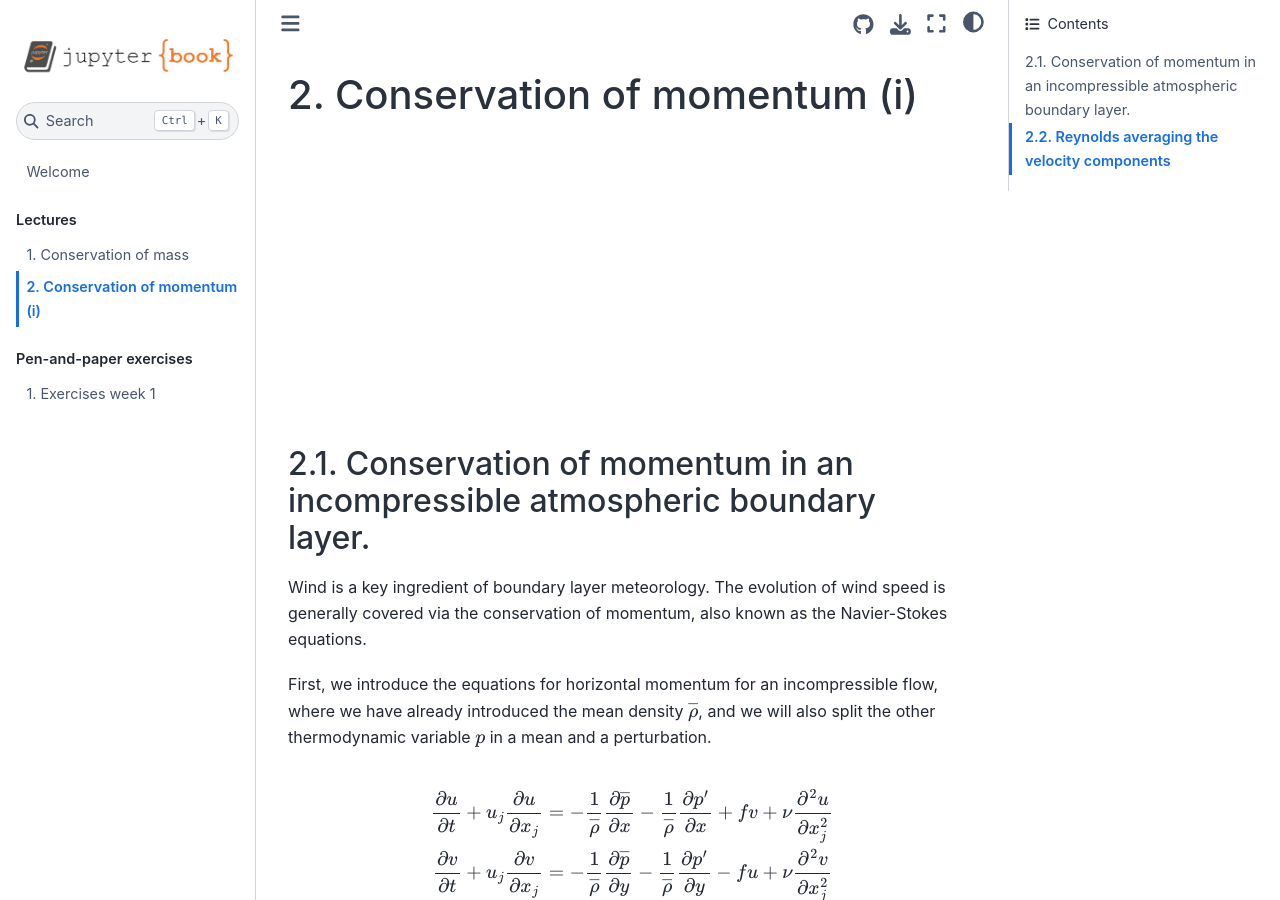
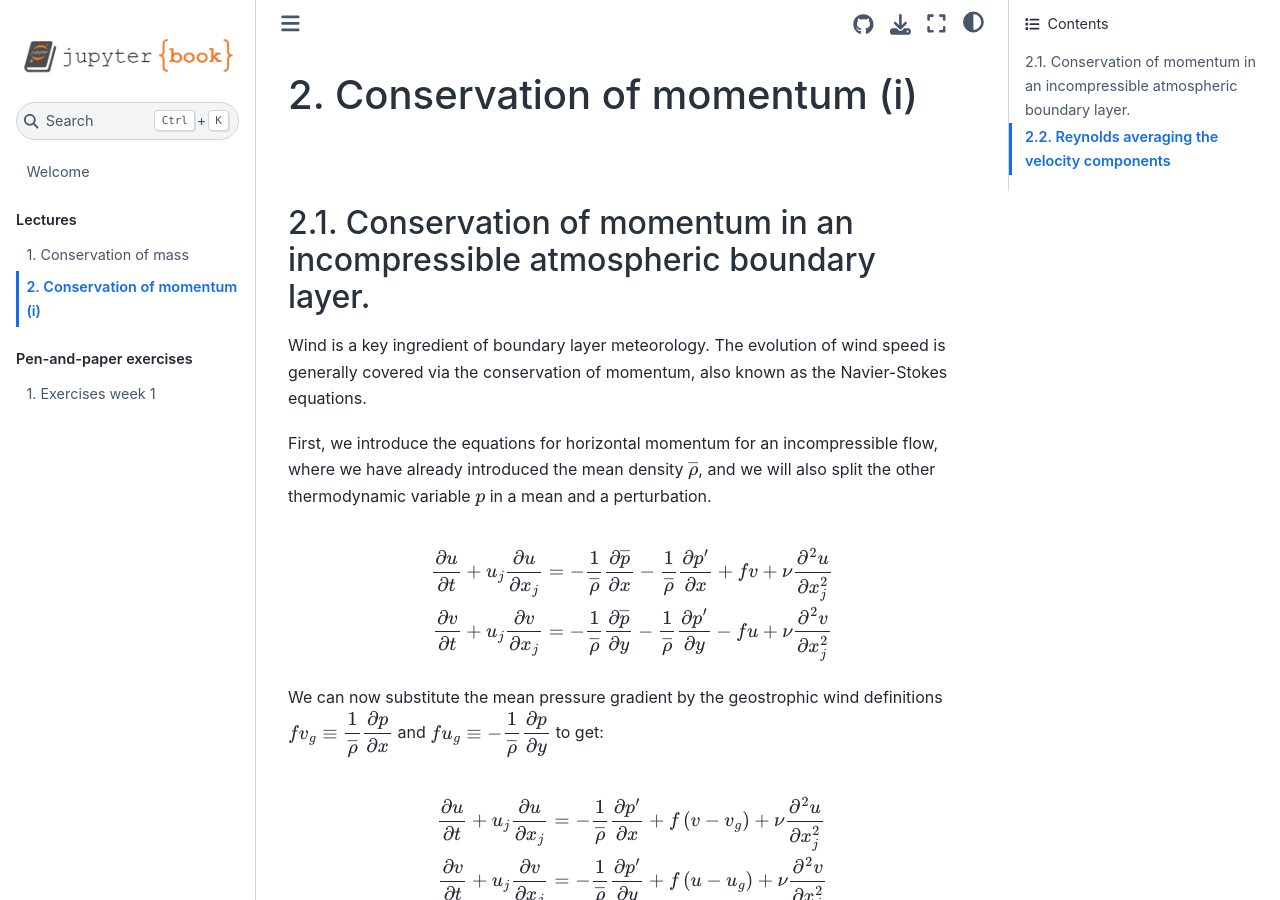
Before and after one commit to boundary-layer-meteo/boundary-layer-meteo.github.io, a Jupyter Book: the page built from lectures/2_momentum_i.md, in a window 1280 px wide and 900 px high. Built offline with Jupyter Book 1.0.4 settings and Sphinx 7.4.7 and the Sphinx Book theme 1.1.4, drawn with Linux system fonts in a browser that asks for light colours.

Commit message:
Small edit to document.

```diff
--- a/_config.yml
+++ b/_config.yml
@@ -31,7 +31,12 @@
   use_issues_button: true
   use_repository_button: true
 
+  # parse:
+  #   myst_enable_extensions:
+  #     - amsmath
+
 sphinx:
   config:
-    mathjax3_config:
-      output: svg
+    mathjax_path: https://cdn.jsdelivr.net/npm/mathjax@3/es5/tex-mml-chtml.js
+    #     mathjax3_config:
+    #       output: svg
--- a/lectures/2_momentum_i.md
+++ b/lectures/2_momentum_i.md
@@ -1,16 +1,15 @@
 # Conservation of momentum (i)
-$$
-\def\pd#1#2{\dfrac{\partial #1}{\partial #2}} \\
-\def\rhobar{\overline{\rho}} \\
-\def\pdd#1#2{\dfrac{\partial^2 #1}{\partial#2^2}} \\
-\def\uibar{\overline{u_i}} \\
-\def\uiprime{u_i^\prime} \\
-\def\ujbar{\overline{u_j}} \\
-\def\ujprime{u_j^\prime}
-\def\ubar{\overline{u}} \\
-\def\vbar{\overline{v}} \\
-\def\wbar{\overline{w}} \\
-$$
+
+$\def\pd#1#2{\dfrac{\partial #1}{\partial #2}}$
+$\def\rhobar{\overline{\rho}}$
+$\def\pdd#1#2{\dfrac{\partial^2 #1}{\partial#2^2}}$
+$\def\uibar{\overline{u_i}}$
+$\def\uiprime{u_i^\prime}$
+$\def\ujbar{\overline{u_j}}$
+$\def\ujprime{u_j^\prime}$
+$\def\ubar{\overline{u}}$
+$\def\vbar{\overline{v}}$
+$\def\wbar{\overline{w}}$
 
 ## Conservation of momentum in an incompressible atmospheric boundary layer.
 Wind is a key ingredient of boundary layer meteorology.
```
